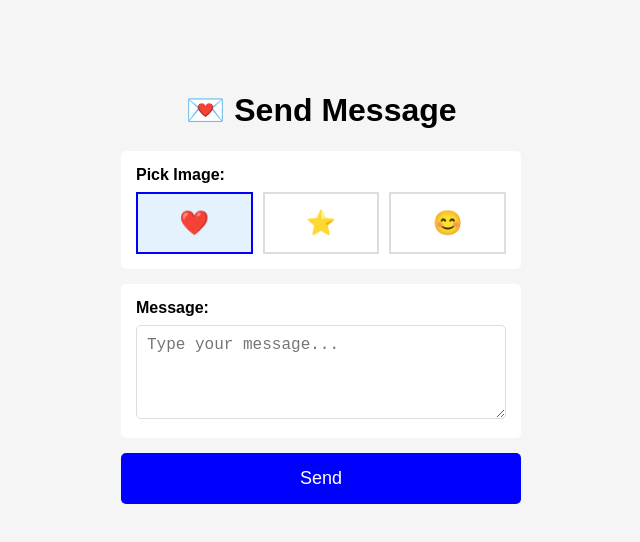
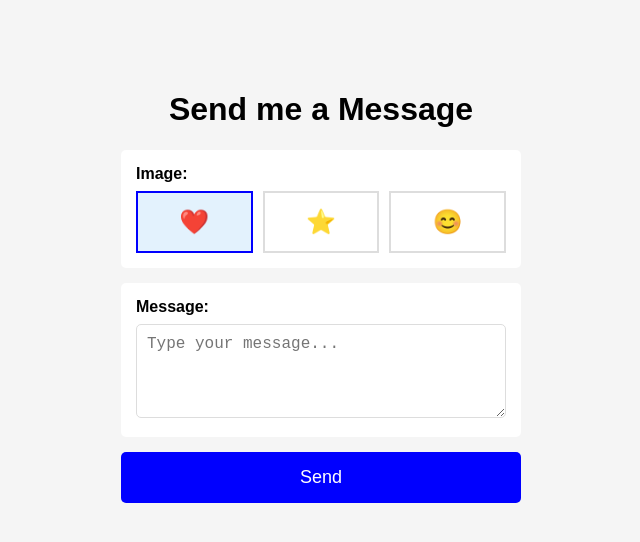
Before and after one commit to erewhgehj/displayforgf, a plain HTML site: page index.html in a window 1280 px wide. Shown: the whole page, without its empty margins (319-959 px from the left). Drawn offline with Linux system fonts and the light colour scheme.

Commit message:
Update index.html

```diff
--- a/index.html
+++ b/index.html
@@ -93,10 +93,10 @@
     </style>
 </head>
 <body>
-    <h1>💌 Send Message</h1>
+    <h1>Send me a Message</h1>
 
     <div class="section">
-        <label>Pick Image:</label>
+        <label>Image:</label>
         <div class="images">
             <button class="selected" onclick="selectImage('heart')">❤️</button>
             <button onclick="selectImage('star')">⭐</button>
```
